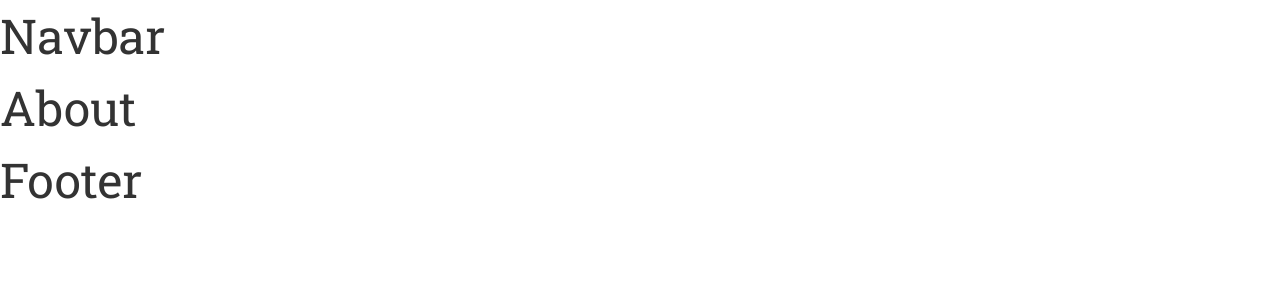
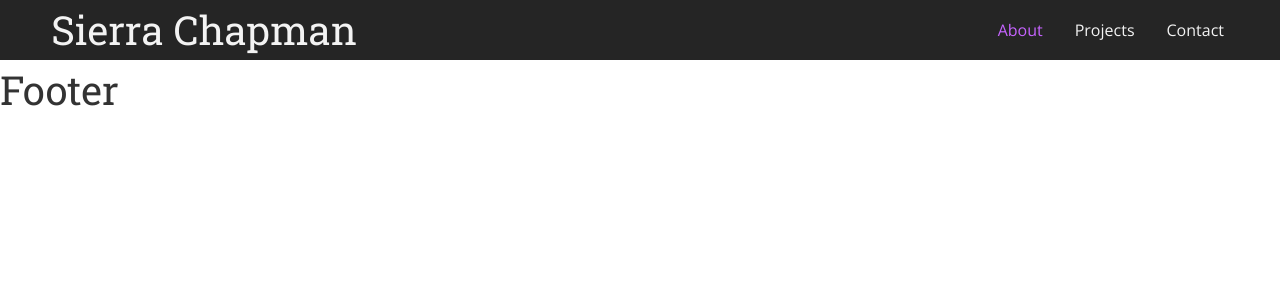
Before and after one commit to SierraChapman/react-portfolio, a React (Create React App) app in the folder client/: page /about in a window 1280 px wide. Shown: the top 300 px of the page. Built offline with nearby package versions, Linux system fonts and the light colour scheme; no server answers.

Commit message:
create Navbar

```diff
--- a/client/src/components/Container/index.js
+++ b/client/src/components/Container/index.js
@@ -1,8 +1,13 @@
 import React from 'react';
 import "./style.css";
 
-function Container() {
-  return <h1>Container</h1>;
+// This container centers and limits the width of its contents
+function Container({ children, className }) {
+  return (
+    <div className={"container " + className}>
+      {children}
+    </div>
+  );
 }
 
 export default Container;
--- a/client/src/components/Container/style.css
+++ b/client/src/components/Container/style.css
@@ -0,0 +1,4 @@
+.container {
+    max-width: 1200px;
+    margin: 0 auto;
+}
--- a/client/src/components/Navbar/index.js
+++ b/client/src/components/Navbar/index.js
@@ -1,8 +1,29 @@
 import React from 'react';
+import { NavLink } from 'react-router-dom';
+import Container from "../Container";
 import "./style.css";
 
 function Navbar() {
-  return <h1>Navbar</h1>;
+  return (
+    <header>
+      <Container className="row">
+        <div className="brand">
+          <h1>Sierra Chapman</h1>
+        </div>
+        <nav>
+          <span className="nav-link">
+            <NavLink to="/about" activeClassName="active">About</NavLink>
+          </span>
+          <span className="nav-link">
+            <NavLink to="/projects" activeClassName="active">Projects</NavLink>
+          </span>
+          <span className="nav-link">
+            <NavLink to="/contact" activeClassName="active">Contact</NavLink>
+          </span>
+        </nav>
+      </Container>
+    </header>
+  );
 }
 
 export default Navbar;
--- a/client/src/components/Navbar/style.css
+++ b/client/src/components/Navbar/style.css
@@ -0,0 +1,45 @@
+header {
+    background-color: rgb(37, 37, 37);
+    color: rgb(243, 243, 243);
+    text-align: center;
+    position: fixed;
+    top: 0;
+    left: 0;
+    right: 0;
+}
+
+header .row {
+    display: flex;
+    flex-direction: column;
+    align-items: center;
+}
+
+.nav-link {
+    margin: 1rem;
+}
+
+.nav-link a {
+    text-decoration: none;
+    color: rgb(243, 243, 243);
+}
+
+.nav-link a:hover {
+    color: rgb(217, 152, 255);
+}
+
+.nav-link a.active {
+
+    color: rgb(198, 100, 255);
+}
+
+@media (min-width: 576px) {
+    header .row {
+        flex-direction: row;
+    }
+
+    .brand {
+        margin-left: 0.7rem;
+        text-align: left;
+        flex-grow: 1;
+    }
+}
--- a/client/src/index.css
+++ b/client/src/index.css
@@ -8,11 +8,21 @@ body {
 }
 
 h1 {
-  font-size: 3rem;
+  font-size: 2rem;
   font-family: 'Roboto Slab', serif;
 }
 
 h2, h3, h4, h5, h6 {
-  font-size: 2rem;
+  font-size: 1.5rem;
   font-family: 'Libre Baskerville', serif;
 }
+
+@media (min-width: 576px) {
+  h1 {
+    font-size: 2.5rem;
+  }
+
+  h2, h3, h4, h5, h6 {
+    font-size: 2rem;
+  }
+}
```
